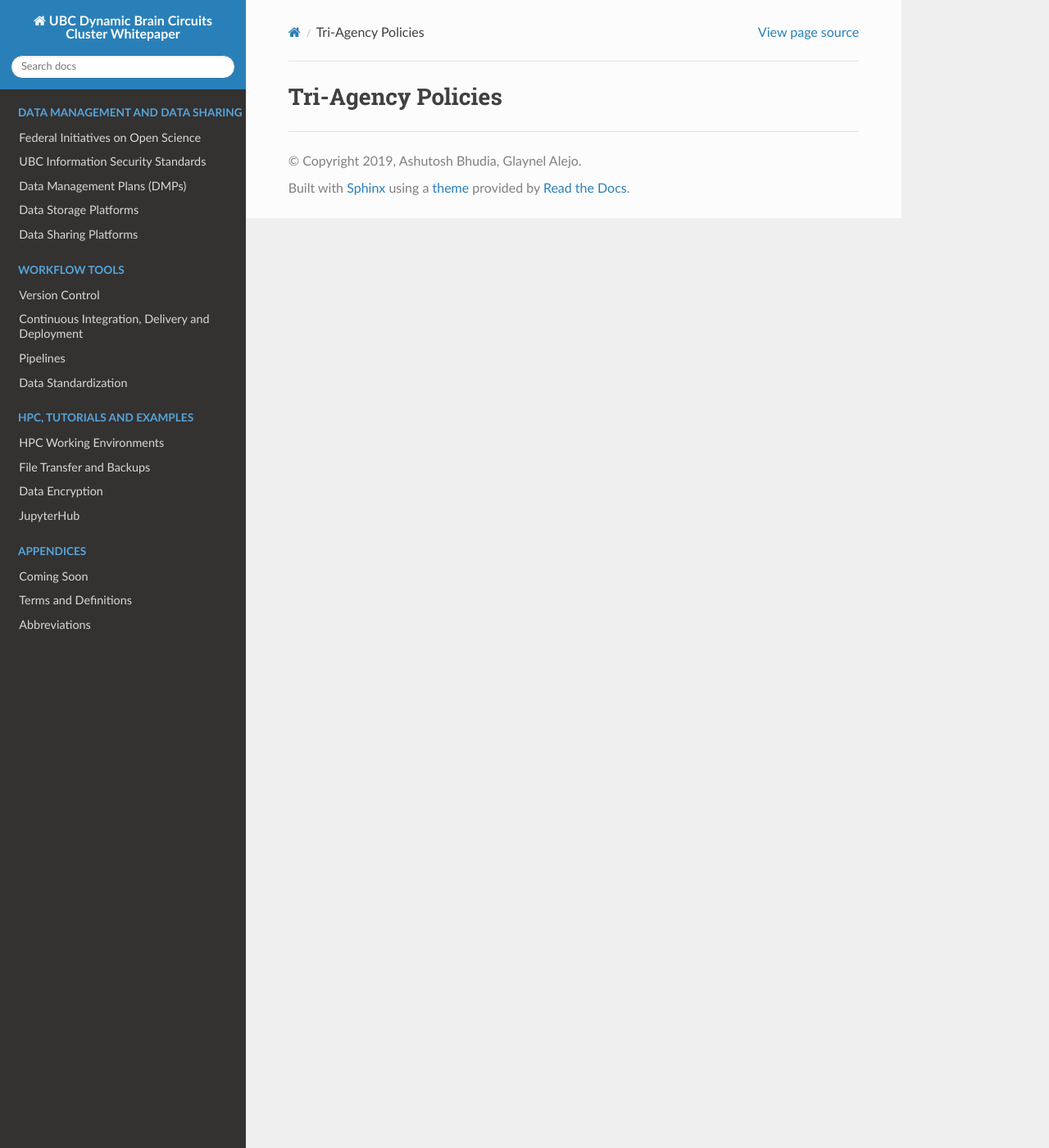
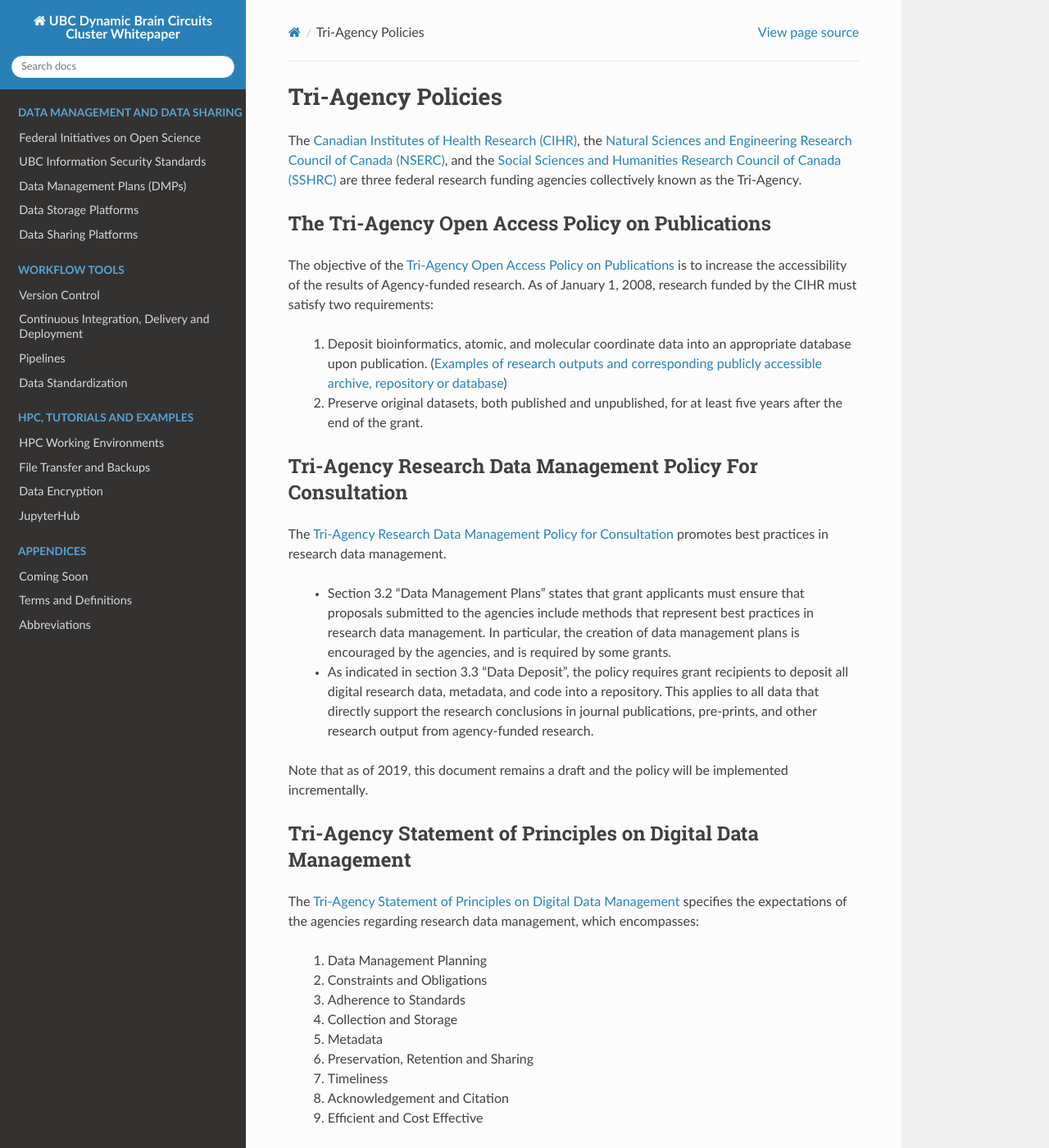
Before and after one commit to ubcbraincircuits/whitepaper, a Sphinx documentation site: the page built from source/ethics_legal/tri-agency.rst, in a window 1280 px wide and 1400 px high. Shown: the whole window at 82% size. Built offline with Sphinx 7.4.7 and the Read the Docs theme 2.0.0, drawn with Linux system fonts in a browser that asks for light colours; pages that are not in the unit, such as notebooks, are missing from menus; some of the changed text lies outside the part shown.

Commit message:
Paste information from white paper

```diff
--- a/source/ethics_legal/tri-agency.rst
+++ b/source/ethics_legal/tri-agency.rst
@@ -1,2 +1,57 @@
 Tri-Agency Policies
 ===================
+
+The `Canadian Institutes of Health Research (CIHR) <http://www.cihr-irsc.gc.ca/e/193.html>`_,
+the `Natural Sciences and Engineering Research Council of Canada (NSERC) <http://www.nserc-crsng.gc.ca/index_eng.asp>`_,
+and the `Social Sciences and Humanities Research Council of Canada (SSHRC) <http://www.sshrc-crsh.gc.ca/home-accueil-eng.aspx>`_
+are three federal research funding agencies collectively known as the Tri-Agency.
+
+The Tri-Agency Open Access Policy on Publications
+-------------------------------------------------
+
+The objective of the `Tri-Agency Open Access Policy on Publications <http://www.science.gc.ca/eic/site/063.nsf/eng/h_F6765465.html>`_
+is to increase the accessibility of the results of Agency-funded research. As of January 1, 2008, research funded by the CIHR
+must satisfy two requirements:
+
+	1. Deposit bioinformatics, atomic, and molecular coordinate data into an appropriate database upon publication. (`Examples of research outputs and corresponding publicly accessible archive, repository or database <http://www.science.gc.ca/eic/site/063.nsf/eng/h_94D49094.html>`_)
+	2. Preserve original datasets, both published and unpublished, for at least five years after the end of the grant.
+
+Tri-Agency Research Data Management Policy For Consultation
+-----------------------------------------------------------
+
+The `Tri-Agency Research Data Management Policy for Consultation <http://science.gc.ca/eic/site/063.nsf/eng/h_97610.html>`_
+promotes best practices in research data management.
+
+	- Section 3.2 “Data Management Plans” states that grant applicants must ensure that proposals submitted to the agencies include methods that represent best practices in research data management. In particular, the creation of data management plans is encouraged by the agencies, and is required by some grants.
+	- As indicated in section 3.3 “Data Deposit”, the policy requires grant recipients to deposit all digital research data, metadata, and code into a repository. This applies to all data that directly support the research conclusions in journal publications, pre-prints, and other research output from agency-funded research.
+
+Note that as of 2019, this document remains a draft and the policy will be implemented incrementally.
+
+Tri-Agency Statement of Principles on Digital Data Management
+-------------------------------------------------------------
+
+The `Tri-Agency Statement of Principles on Digital Data Management <http://www.science.gc.ca/eic/site/063.nsf/eng/h_83F7624E.html>`_
+specifies the expectations of the agencies regarding research data management, which encompasses:
+
+	1. Data Management Planning
+	2. Constraints and Obligations
+	3. Adherence to Standards
+	4. Collection and Storage
+	5. Metadata
+	6. Preservation, Retention and Sharing
+	7. Timeliness
+	8. Acknowledgement and Citation
+	9. Efficient and Cost Effective
+
+The statement also defines the responsibilities of the researchers, research communities, research institutions, and
+research funders that must be fulfilled in order to meet these expectations.
+
+From the statement:
+
+	Responsibilities of researchers include:
+
+		- incorporating data management best practices into their research;
+		- developing data management plans to guide the responsible collection, formatting, preservation and sharing of their data throughout the entire lifecycle of a research project and beyond;
+		- following the requirements of applicable institutional and/or funding agency policies and professional or disciplinary standards;
+		- acknowledging and citing datasets that contribute to their research; and
+		- staying abreast of standards and expectations of their disciplinary community.
```
